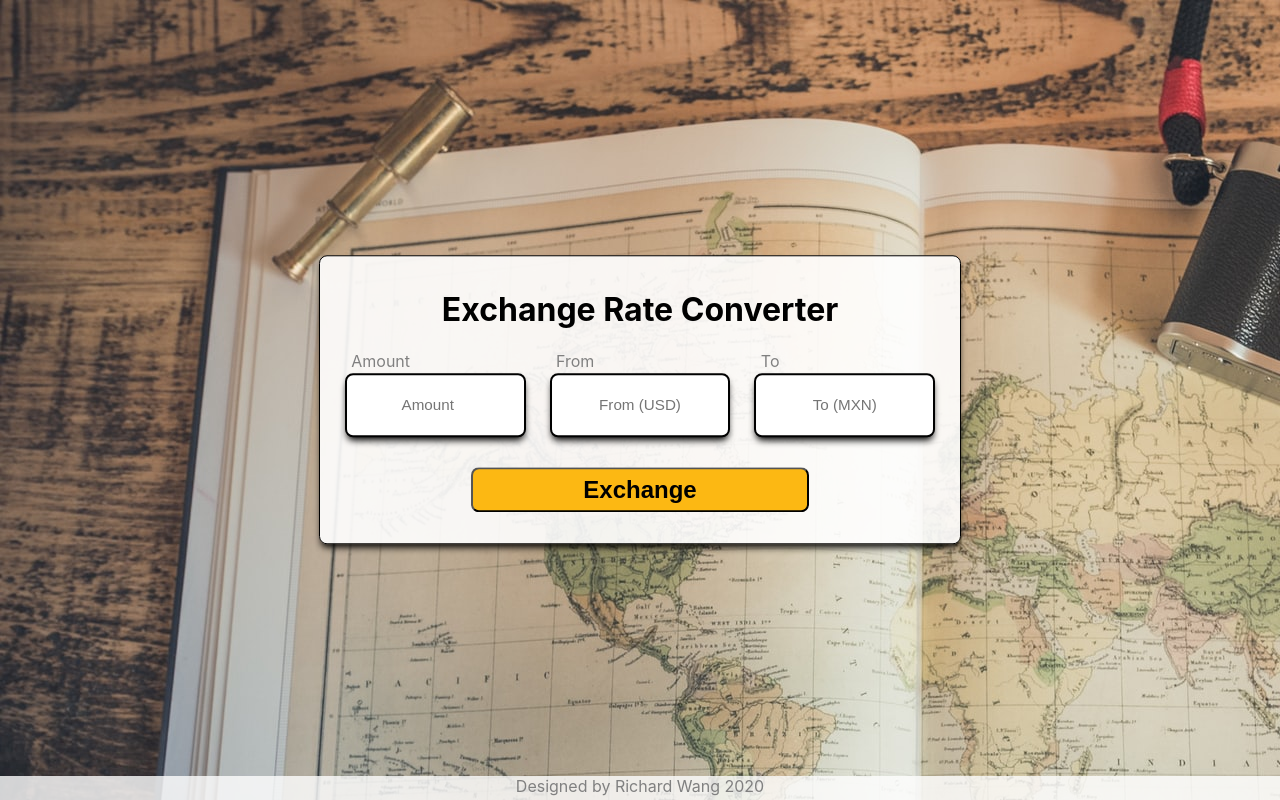
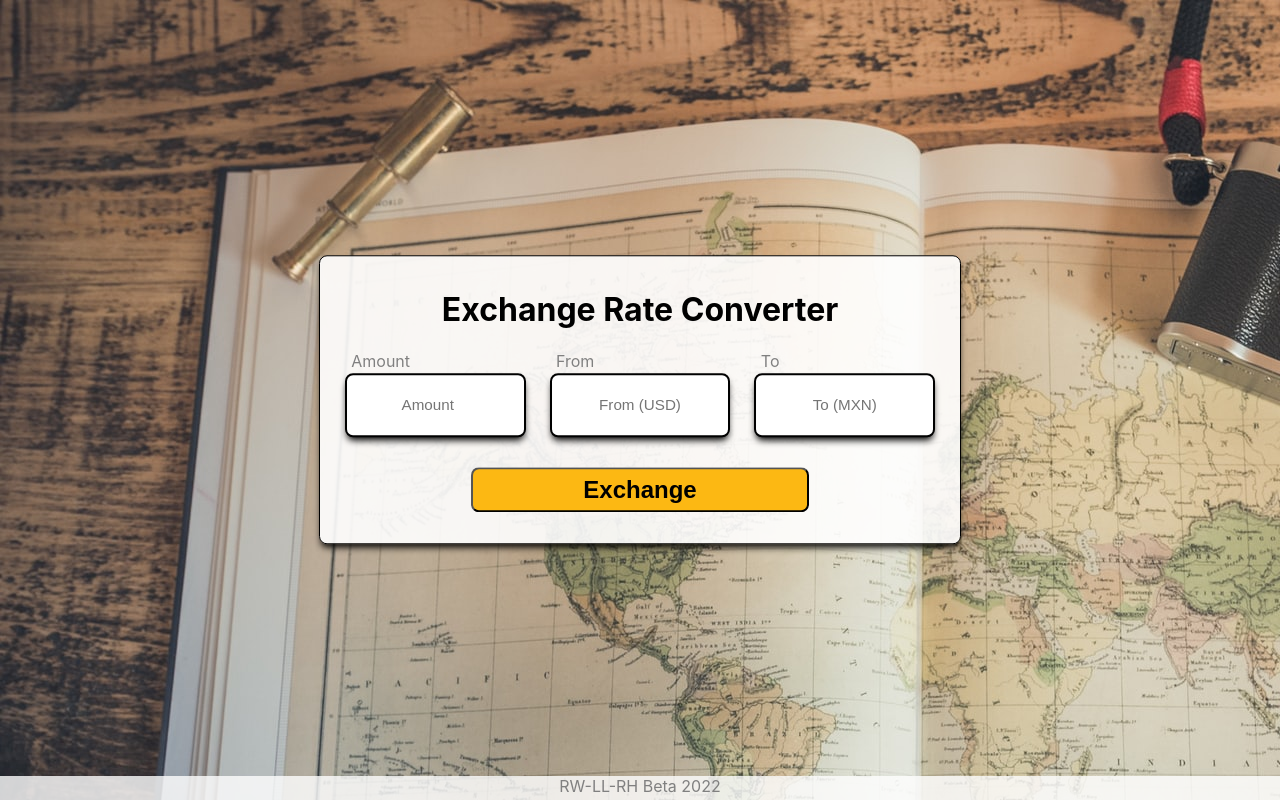
Before and after one commit to richdata2020/ExchangeRateConverter, a React (Create React App) app: page / in a window 1280 px wide. Built offline with nearby package versions, Linux system fonts and the light colour scheme.

Commit message:
Update App.js

```diff
--- a/src/App.js
+++ b/src/App.js
@@ -8,7 +8,7 @@ function App() {
     <div className="app-container">
       <ExchangeRateForm />
       <ExchangeRateTable />
-      <footer id="footer">Designed by Richard Wang 2020</footer>
+      <footer id="footer">RW-LL-RH Beta 2022</footer>
     </div>
   );
 }
```
